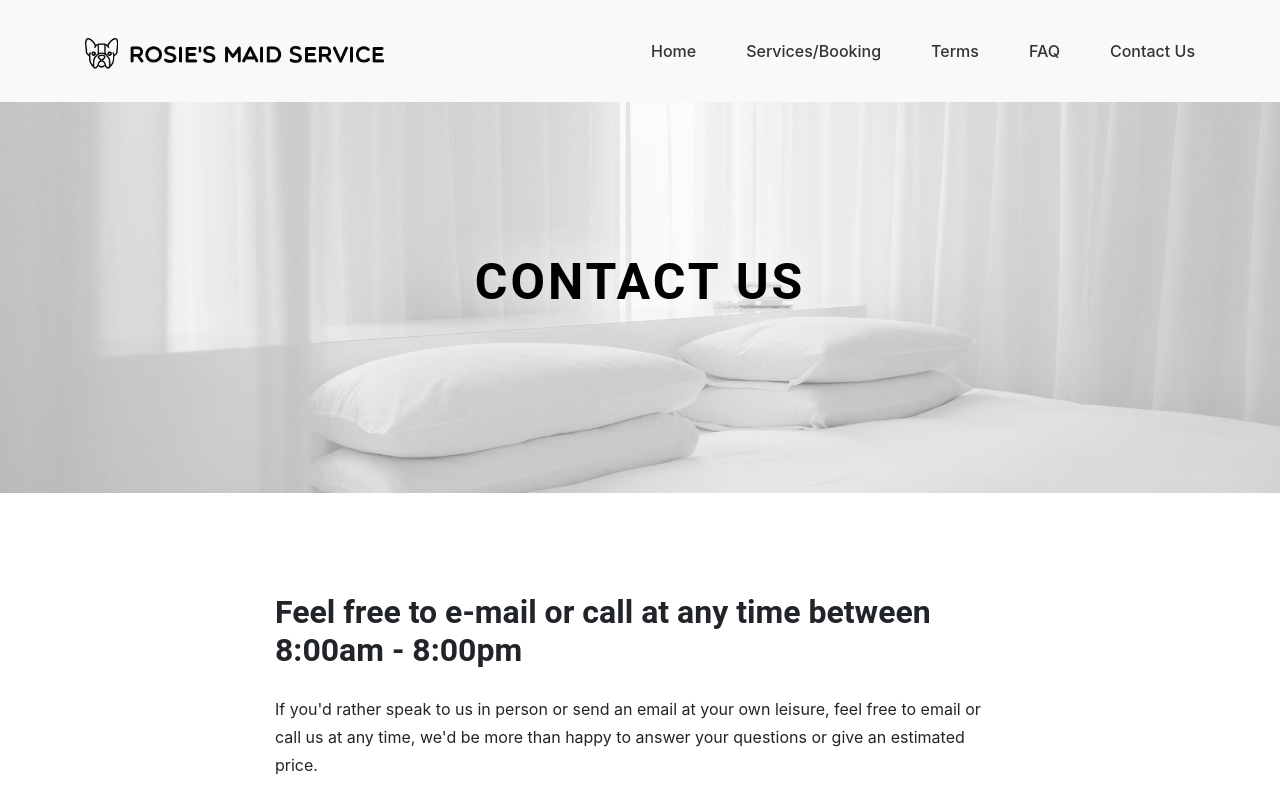
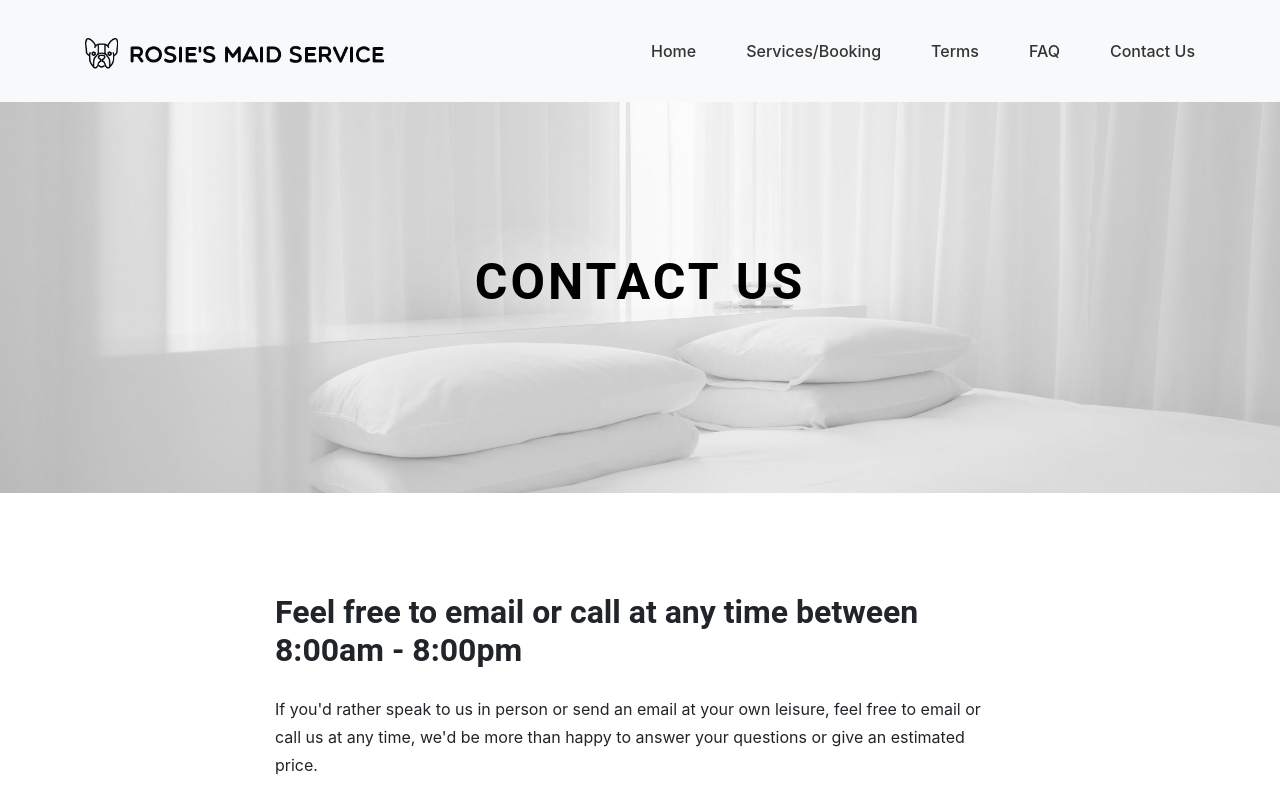
Before and after one commit to nmakuch/rosies-ms-nextjs, a Next.js app: page /contact in a window 1280 px wide. Shown: the top 800 px of the page. Built offline with nearby package versions, Linux system fonts and the light colour scheme.

Commit message:
don't know what just happened

```diff
--- a/pages/contact.js
+++ b/pages/contact.js
@@ -105,7 +105,7 @@ export default () => {
             <div className="row">
               <div className="col-md-8 offset-md-2 col-sm-12">
                 <div className="block">
-                  <h2>Feel free to e-mail or call at any time between 8:00am - 8:00pm</h2>
+                  <h2>Feel free to email or call at any time between 8:00am - 8:00pm</h2>
                   <p
                     css={css`
                       font-size: 16px;
```
